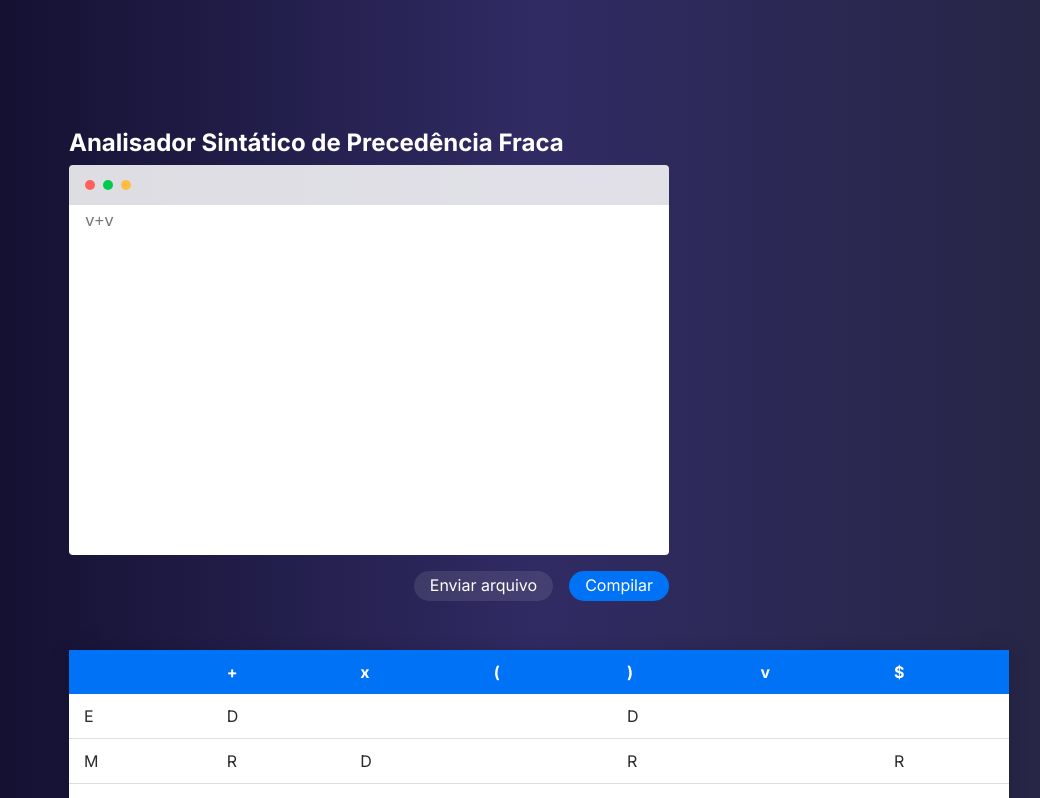
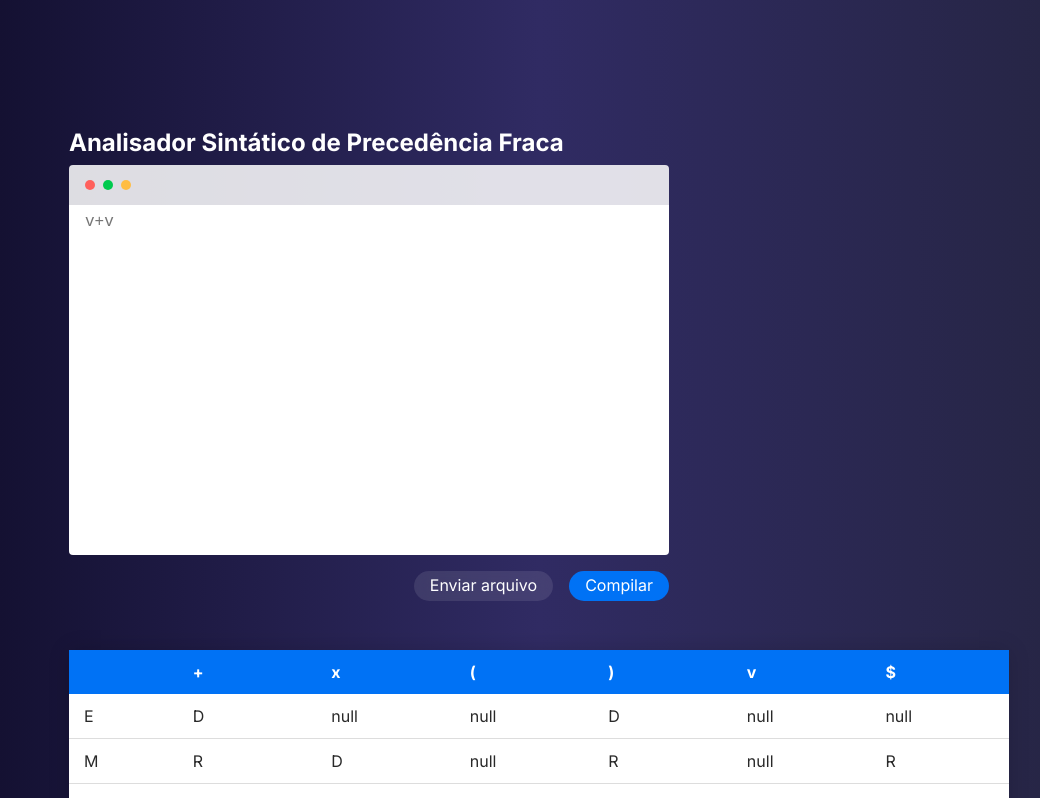
Before and after one commit to hugolima03/compiladores-ufrr, a Next.js app: page /trabalhos/analisadorPrecedenciaFraca in a window 1280 px wide. Shown: the top 798 px of the page, without its empty margins (101-1141 px from the left). Built offline with nearby package versions, Linux system fonts and the light colour scheme; a web font is replaced by a local one.

Commit message:
fix: types

```diff
--- a/src/templates/Trabalho6/index.tsx
+++ b/src/templates/Trabalho6/index.tsx
@@ -84,7 +84,7 @@ const Trabalho6Template = () => {
                     <TableDatacell>{line}</TableDatacell>
                     {Object.keys(analisadorPF._tabelaDR![line]).map((r) => (
                       <TableDatacell key={r}>
-                        {analisadorPF._tabelaDR[line][r]}
+                        {`${analisadorPF._tabelaDR![line][r]}`}
                       </TableDatacell>
                     ))}
                   </TableRow>
```
